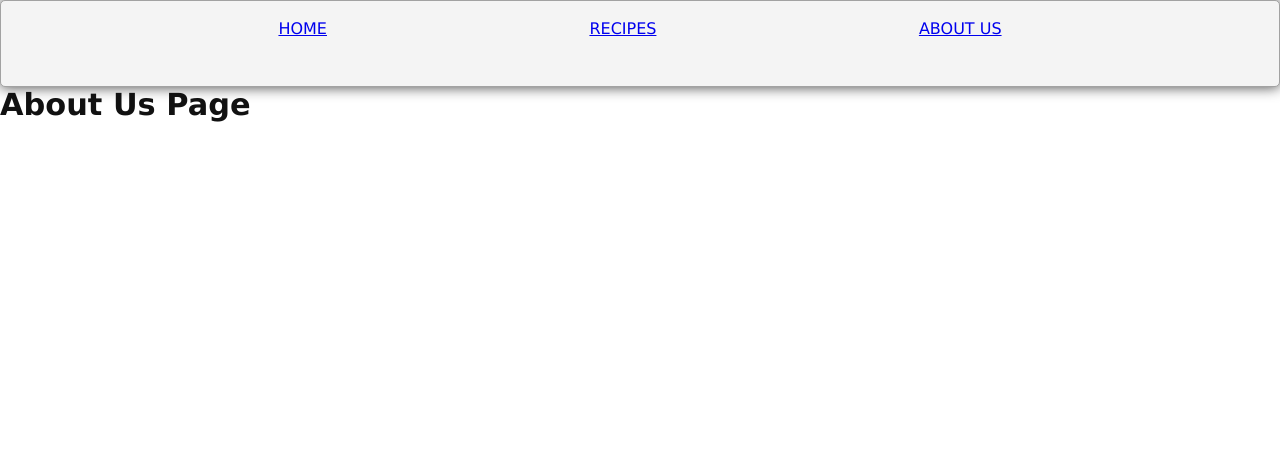
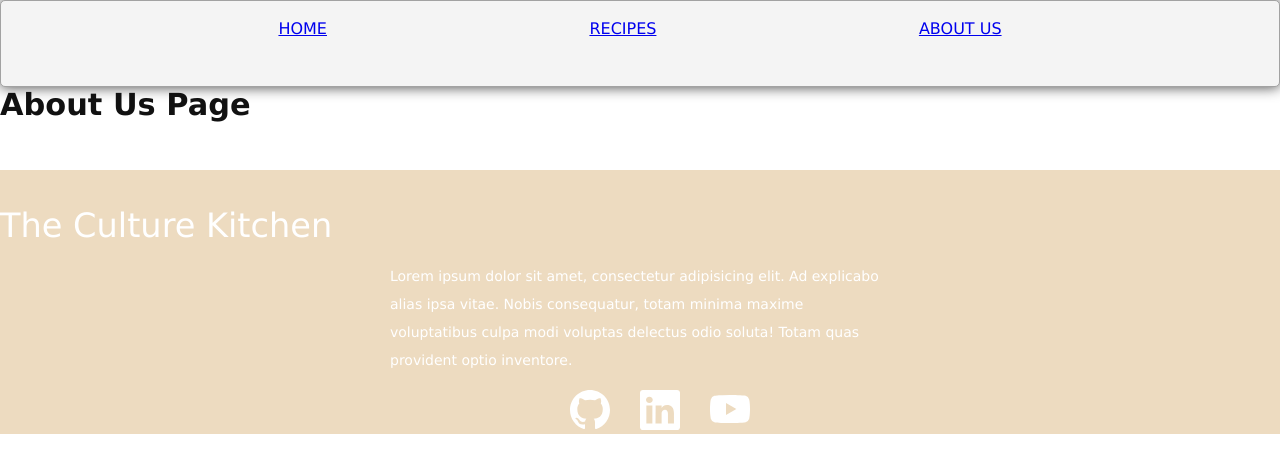
Before and after one commit to Bigsow89/newCookbook, a React (Create React App) app: page /about-us in a window 1280 px wide. Shown: the top 472 px of the page. Built offline with nearby package versions, Linux system fonts and the light colour scheme; no server answers.

Commit message:
fix footer

```diff
--- a/package.json
+++ b/package.json
@@ -7,6 +7,7 @@
     "marked": "^4.2.12",
     "react": "^18.2.0",
     "react-bootstrap": "^2.7.2",
+    "react-bootstrap-icons": "^1.10.2",
     "react-dom": "^18.2.0",
     "react-router-dom": "^6.8.1",
     "react-scripts": "5.0.1",
--- a/src/App.js
+++ b/src/App.js
@@ -49,7 +49,7 @@ const App = () => {
         </Routes>
       </div>
 
-
+    <Footer />
     </>
   );
 };
--- a/src/Footer.js
+++ b/src/Footer.js
@@ -1,18 +1,18 @@
-// import { Github } from "react-bootstrap-icons"
-// import { Linkedin } from "react-bootstrap-icons"
-// import { Youtube } from "react-bootstrap-icons"
-// const Footer = () => {
-//   return (
-//     <footer>
-//       <h3>The Culture Kitchen</h3>
-//       <p>Lorem ipsum dolor sit amet, consectetur adipisicing elit. Ad explicabo alias ipsa vitae. Nobis consequatur, totam minima maxime voluptatibus culpa modi voluptas delectus odio soluta! Totam quas provident optio inventore.</p>
-//       <ul className="socials">
-//         <li><a href=""><Github size={40}/> </a></li>
-//         <li><a href=""><Linkedin size={40}/> </a></li>
-//         <li><a href=""><Youtube size={40}/> </a></li>
-//       </ul>
-//     </footer>
-//   )
-// }
+import { Github } from "react-bootstrap-icons"
+import { Linkedin } from "react-bootstrap-icons"
+import { Youtube } from "react-bootstrap-icons"
+const Footer = () => {
+  return (
+    <footer>
+      <h3>The Culture Kitchen</h3>
+      <p>Lorem ipsum dolor sit amet, consectetur adipisicing elit. Ad explicabo alias ipsa vitae. Nobis consequatur, totam minima maxime voluptatibus culpa modi voluptas delectus odio soluta! Totam quas provident optio inventore.</p>
+      <ul className="socials">
+        <li><a href=""><Github size={40}/> </a></li>
+        <li><a href=""><Linkedin size={40}/> </a></li>
+        <li><a href=""><Youtube size={40}/> </a></li>
+      </ul>
+    </footer>
+  )
+}
 
-// export default Footer
+export default Footer
```
Also changed, not shown: 1 other file (tests, documents, lock files or other folders).
